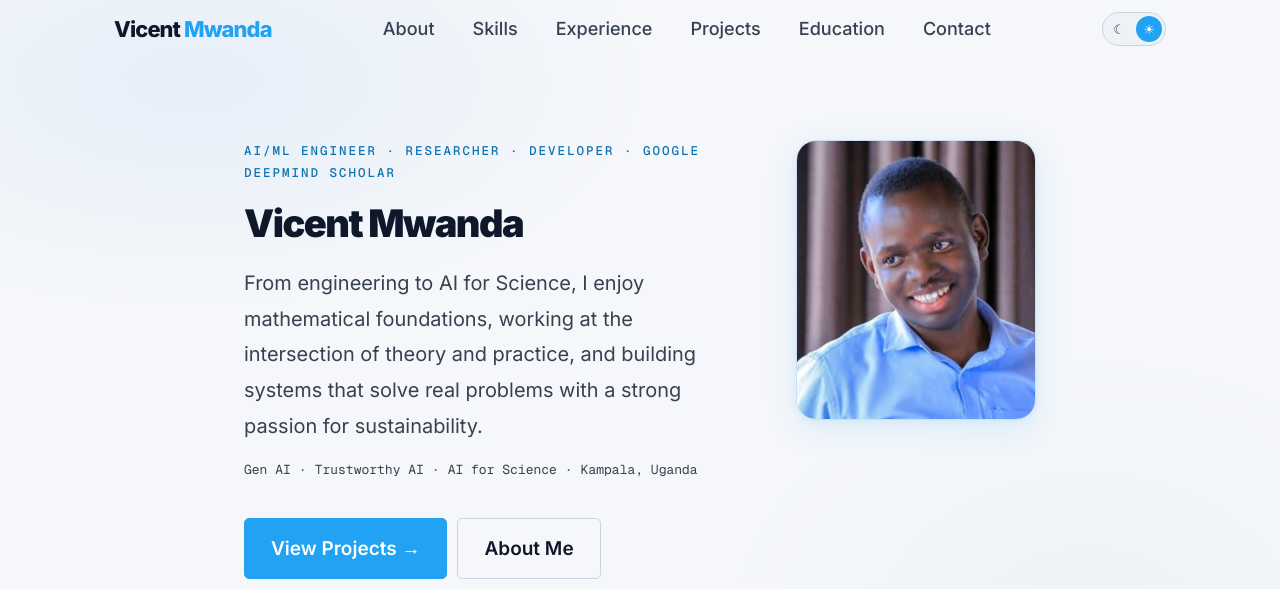
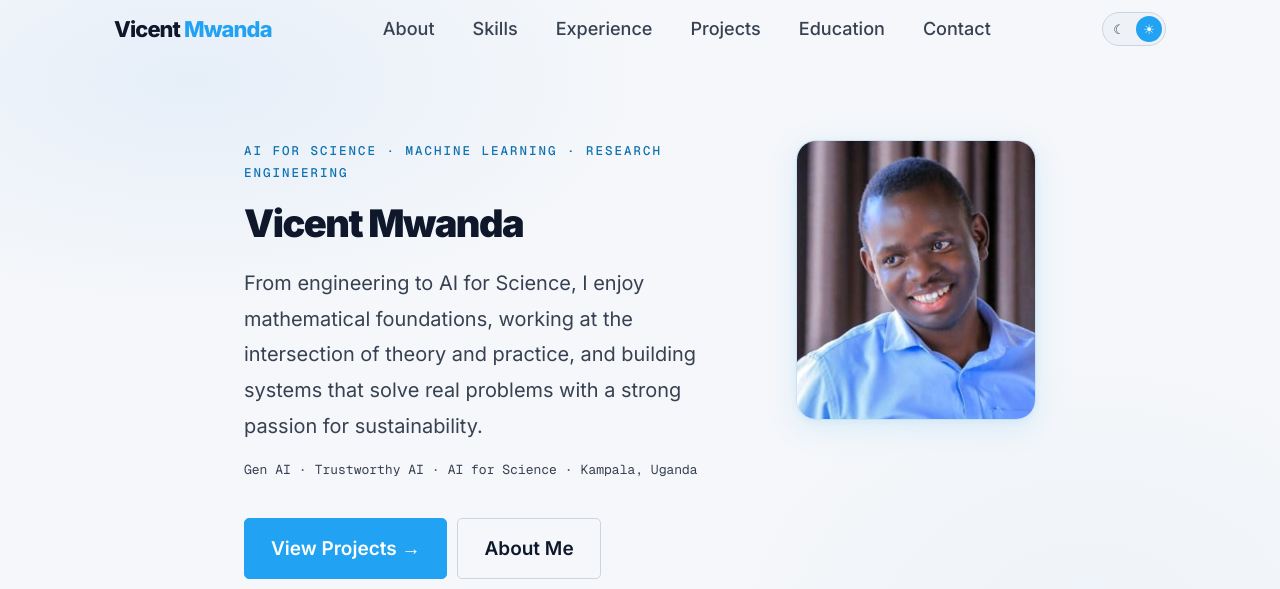
Before and after one commit to vicentmwanda/vicentmwanda.github.io, a plain HTML site: page index.html in a window 1280 px wide. Shown: the top 589 px of the page. Drawn offline with nearby package versions, Linux system fonts and the light colour scheme.

Commit message:
Update index.html

```diff
--- a/index.html
+++ b/index.html
@@ -52,8 +52,7 @@
             <div class="container">
                 <div class="hero-inner">
                     <div class="hero-text">
-                        <p class="eyebrow hero-eyebrow">AI/ML ENGINEER · RESEARCHER · DEVELOPER · GOOGLE DEEPMIND
-                            SCHOLAR
+                        <p class="eyebrow hero-eyebrow"> AI FOR SCIENCE · MACHINE LEARNING · RESEARCH ENGINEERING
                         </p>
                         <h1 class="hero-name">Vicent Mwanda</h1>
                         <p class="hero-desc">
```
